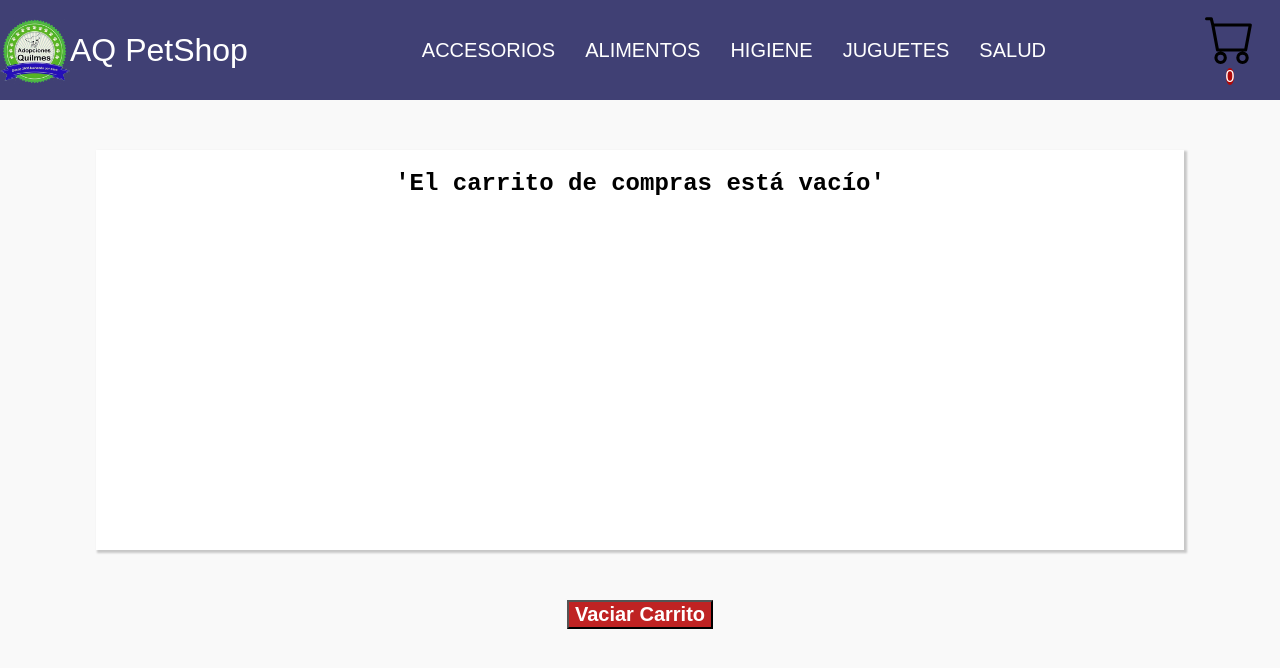
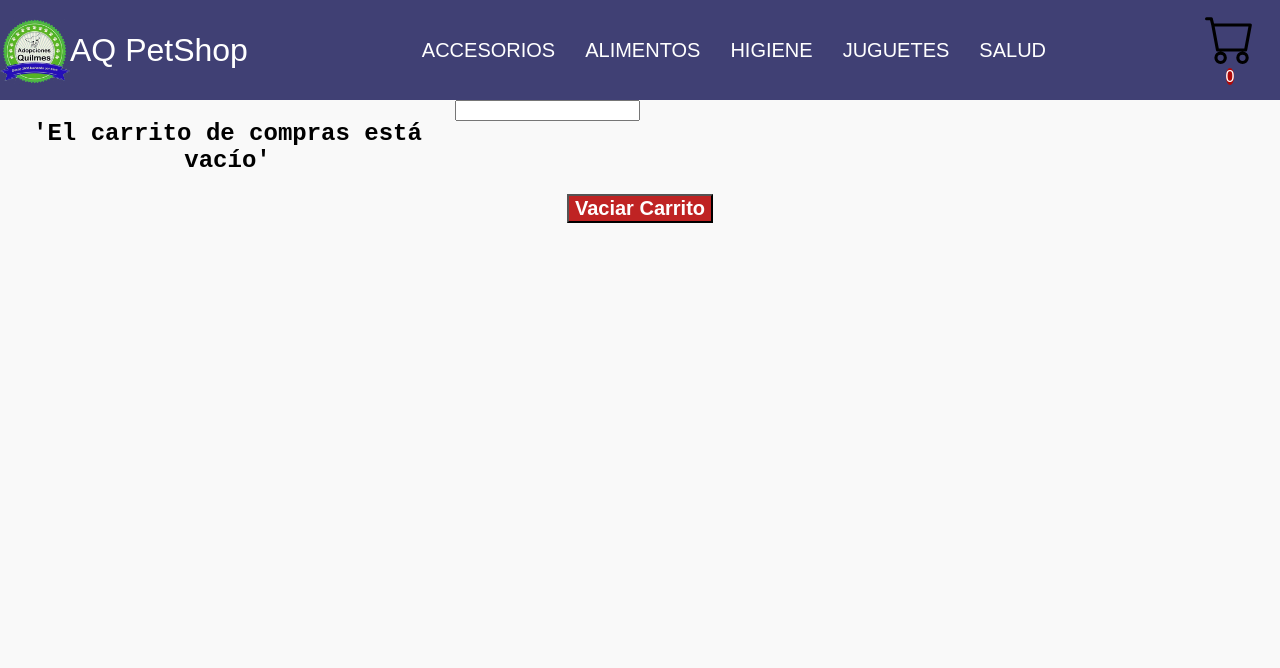
Before and after one commit to a-tello/PetShop-React-Tello, a React (Create React App) app: page /cart in a window 1280 px wide. Shown: the top 668 px of the page. Built offline with nearby package versions, Linux system fonts and the light colour scheme; a small style sheet from the web is missing; a web font is replaced by a local one.

Commit message:
Cambios en cart

```diff
--- a/src/components/Cart/Cart.js
+++ b/src/components/Cart/Cart.js
@@ -32,6 +32,9 @@ const Cart = () => {
                     </div>
 
                 : <h2>'El carrito de compras está vacío'</h2>}
+                <form>
+                    <input></input>
+                </form>
             </div>
             <button className='clearButton' onClick={clear}>Vaciar Carrito</button>
         </>
--- a/src/components/Cart/cart.css
+++ b/src/components/Cart/cart.css
@@ -1,12 +1,16 @@
-.cart-info {
+.cart-container {
     max-width: 85%;
     min-height: 50%;
     background-color: rgb(255, 255, 255);
     display: flex;
-    flex-direction: column;
     justify-content: start  ;
     margin: 50px auto;
     box-shadow: 2px 2px 2px 1px rgba(0, 0, 0, 0.2);
+}
+
+.cart-info {
+    width: 50%;
+    display: flex;
 }
 
 .product-info {
@@ -54,3 +58,7 @@
     font-weight: bold;
     font-size: 20px;
 }
+
+.saleInfo {
+    width: 50%;
+}
```
